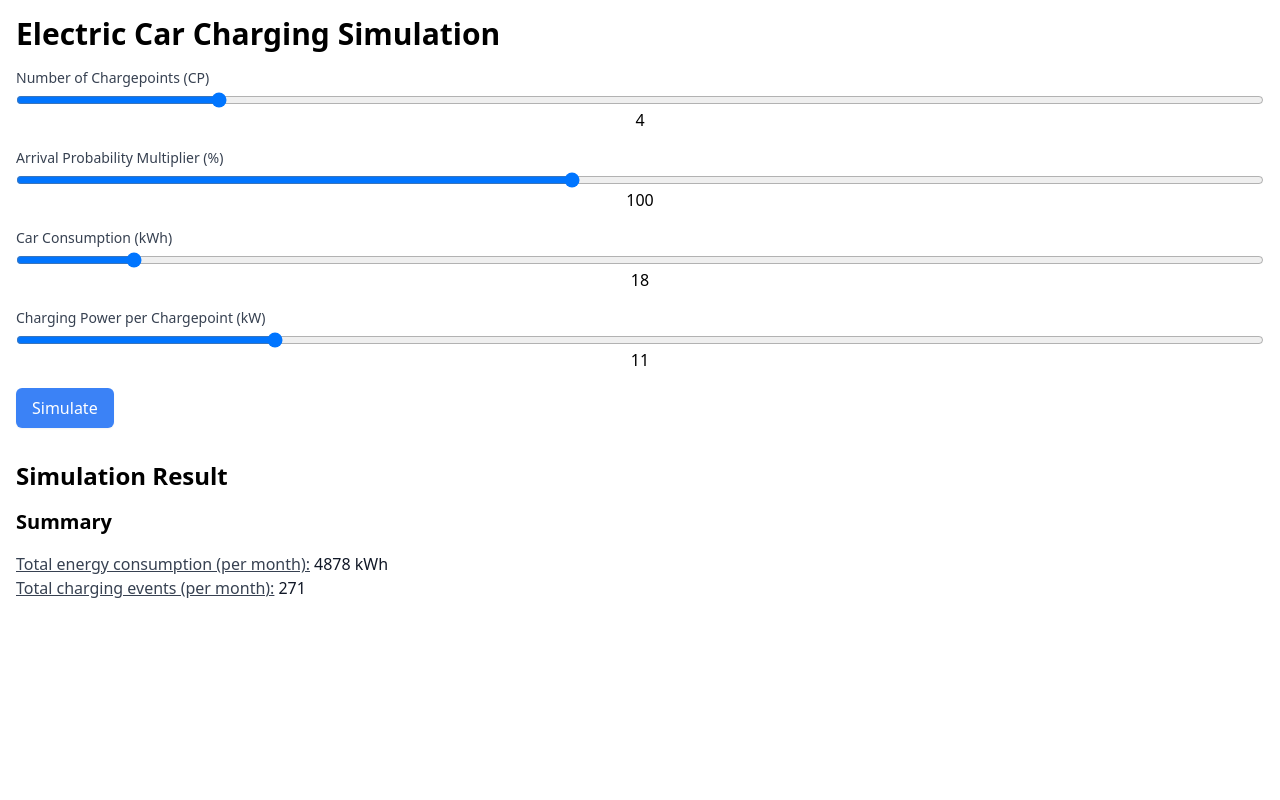
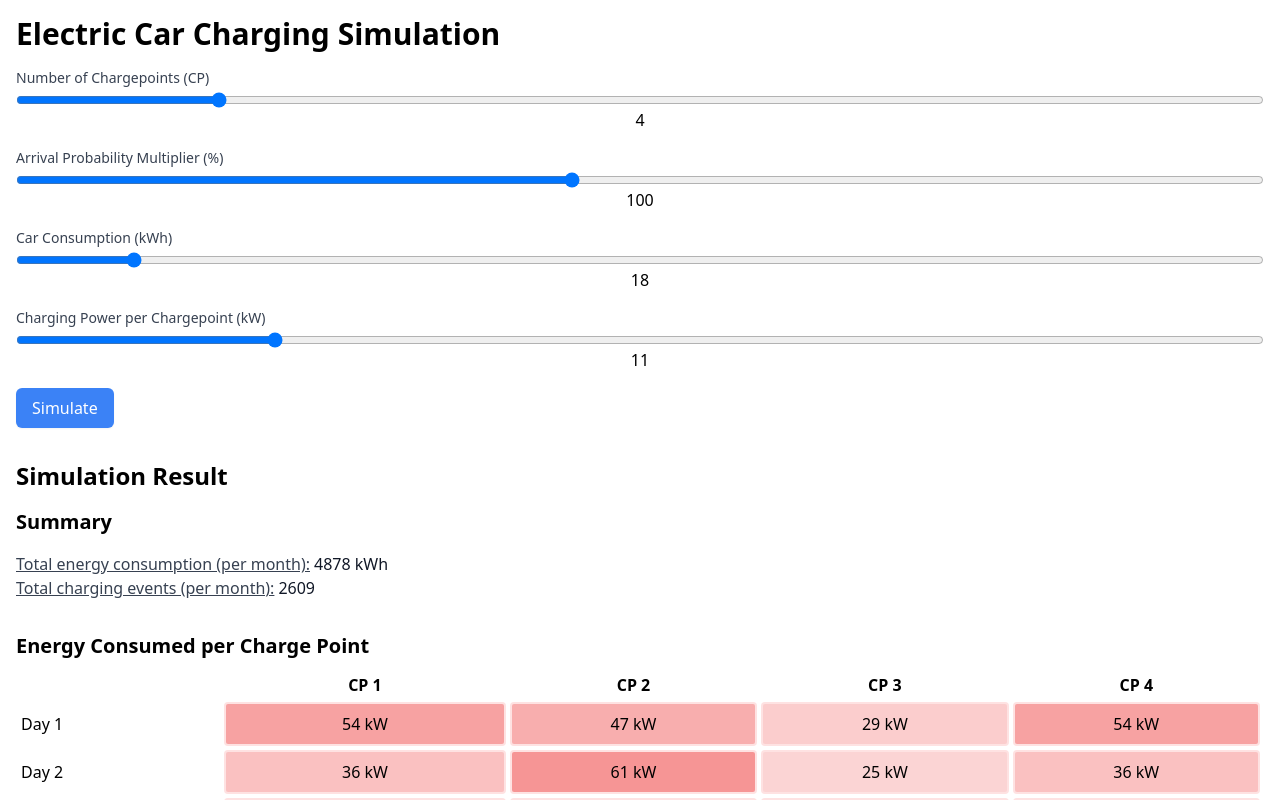
Before and after one commit to shtabnoy/reonic-frontend-task, a React (Vite) app: page / in a window 1280 px wide. Both pictures are taken after a click on the button "Simulate". Shown: the top 800 px of the page. Built offline with nearby package versions, Linux system fonts and the light colour scheme.

Commit message:
feat: add Heatmap and show energy consumed per CP per day

```diff
--- a/src/App.tsx
+++ b/src/App.tsx
@@ -4,6 +4,8 @@ import { SimulationForm, SimulationResult } from './components';
 function App() {
   const [totalEnergyCharged, setTotalEnergyCharged] = useState<number>(0);
   const [totalChargingEvents, setTotalChargingEvents] = useState<number>(0);
+  const [energyConsumedPerPointPerHour, setEnergyConsumedPerPointPerHour] =
+    useState<number[][][]>([]);
 
   return (
     <div className="container mx-auto p-4">
@@ -13,10 +15,12 @@ function App() {
       <SimulationForm
         setTotalEnergyCharged={setTotalEnergyCharged}
         setTotalChargingEvents={setTotalChargingEvents}
+        setEnergyConsumedPerPointPerHour={setEnergyConsumedPerPointPerHour}
       />
       <SimulationResult
         totalEnergyCharged={totalEnergyCharged}
         totalChargingEvents={totalChargingEvents}
+        energyConsumedPerPointPerHour={energyConsumedPerPointPerHour}
       />
     </div>
   );
--- a/src/components/SimulationForm/SimulationForm.tsx
+++ b/src/components/SimulationForm/SimulationForm.tsx
@@ -6,11 +6,13 @@ import { DAYS_PER_MONTH } from '../../utils/common';
 interface SimulationFormProps {
   setTotalEnergyCharged: (value: number) => void;
   setTotalChargingEvents: (value: number) => void;
+  setEnergyConsumedPerPointPerHour: (value: number[][][]) => void;
 }
 
 export default function SimulationForm({
   setTotalEnergyCharged,
   setTotalChargingEvents,
+  setEnergyConsumedPerPointPerHour,
 }: SimulationFormProps) {
   const [numChargePoints, setNumChargePoints] = useState(4);
   const [multiplier, setMultiplier] = useState(100);
@@ -40,6 +42,7 @@ export default function SimulationForm({
     // Update state
     setTotalEnergyCharged(totalEnergy);
     setTotalChargingEvents(eventsPerMonth);
+    setEnergyConsumedPerPointPerHour(energyConsumedPerPointPerHour);
   }
 
   return (
--- /dev/null
+++ b/src/components/SimulationResult/HeatMapGrid.tsx
@@ -0,0 +1,63 @@
+import { getHeatMapColor } from '../../utils';
+import { DAYS_PER_MONTH } from '../../utils/common';
+
+interface HeatMapGridProps {
+  heatMapData: number[][];
+  numChargingPoints: number;
+}
+
+export default function HeatMapGrid({
+  numChargingPoints,
+  heatMapData,
+}: HeatMapGridProps) {
+  const xLabels = Array.from(
+    { length: numChargingPoints },
+    (_, i) => `CP ${i + 1}`
+  );
+  const yLabels: string[] = Array.from(
+    { length: DAYS_PER_MONTH },
+    (_, i) => `Day ${i + 1}`
+  );
+
+  const maxValue = Math.max(...heatMapData.flat());
+
+  return (
+    <>
+      <h3 className="text-xl font-bold mt-8 mb-2">
+        Energy Consumed per Charge Point
+      </h3>
+      <div className="text-xs sm:text-base overflow-auto">
+        <table className="border-spacing-1 border-separate w-full">
+          <thead>
+            <tr>
+              <th></th>
+              {xLabels.map((label, x) => (
+                <th key={x}>{label}</th>
+              ))}
+            </tr>
+          </thead>
+          <tbody>
+            {heatMapData.map((row, index) => (
+              <tr key={index}>
+                <td className="max-w-20 min-w-12 text-left">
+                  {yLabels[index]}
+                </td>
+                {row.map((value, x) => (
+                  <td
+                    key={x}
+                    className="border-red-100 border-2 p-2 min-w-16 rounded text-center"
+                    style={{
+                      backgroundColor: getHeatMapColor(value, maxValue),
+                    }}
+                  >
+                    {`${value} kW`}
+                  </td>
+                ))}
+              </tr>
+            ))}
+          </tbody>
+        </table>
+      </div>
+    </>
+  );
+}
--- a/src/components/SimulationResult/SimulationResult.tsx
+++ b/src/components/SimulationResult/SimulationResult.tsx
@@ -1,14 +1,24 @@
+import { getHeatMapData } from '../../utils/heatmap';
+import HeatMapGrid from './HeatMapGrid';
 import Summary from './Summary';
 
 interface SimulationResultProps {
   totalEnergyCharged: number;
   totalChargingEvents: number;
+  energyConsumedPerPointPerHour: number[][][];
 }
 
 export default function SimulationResult({
   totalEnergyCharged,
   totalChargingEvents,
+  energyConsumedPerPointPerHour,
 }: SimulationResultProps) {
+  if (totalEnergyCharged === 0) {
+    return null;
+  }
+
+  const heatMapData = getHeatMapData({ energyConsumedPerPointPerHour });
+
   return (
     <div className="mt-8">
       <h2 className="text-2xl font-bold mb-4">Simulation Result</h2>
@@ -16,6 +26,10 @@ export default function SimulationResult({
         totalEnergyCharged={totalEnergyCharged}
         totalChargingEvents={totalChargingEvents}
       />
+      <HeatMapGrid
+        heatMapData={heatMapData}
+        numChargingPoints={energyConsumedPerPointPerHour[0]?.[0].length}
+      />
     </div>
   );
 }
--- /dev/null
+++ b/src/utils/heatmap.ts
@@ -0,0 +1,39 @@
+// heat map with gradient color from white to red-500
+export const START_COLOR_RGB = [255, 255, 255];
+export const END_COLOR_RGB = [239, 68, 68];
+
+export function getHeatMapColor(value: number, max: number): string {
+  const ratio = value / max;
+  const r = Math.round(
+    START_COLOR_RGB[0] - (START_COLOR_RGB[0] - END_COLOR_RGB[0]) * ratio
+  );
+  const g = Math.round(
+    START_COLOR_RGB[1] - (START_COLOR_RGB[1] - END_COLOR_RGB[1]) * ratio
+  );
+  const b = Math.round(
+    START_COLOR_RGB[2] - (START_COLOR_RGB[2] - END_COLOR_RGB[2]) * ratio
+  );
+
+  return `rgb(${r}, ${g}, ${b})`;
+}
+
+const aggregateDailyData = (data: number[][][] = []) => {
+  return data.map((day) =>
+    day.reduce((acc, hour) => {
+      hour.forEach((val, cpIdx) => {
+        acc[cpIdx] = (acc[cpIdx] || 0) + val;
+      });
+      return acc;
+    }, [])
+  );
+};
+
+interface HeatmapDataProps {
+  energyConsumedPerPointPerHour: number[][][];
+}
+
+export function getHeatMapData({
+  energyConsumedPerPointPerHour = [],
+}: HeatmapDataProps): number[][] {
+  return aggregateDailyData(energyConsumedPerPointPerHour);
+}
--- a/src/utils/index.ts
+++ b/src/utils/index.ts
@@ -1,3 +1,4 @@
 import simulateCharging from './simulateCharging';
+import { getHeatMapColor } from './heatmap';
 
-export { simulateCharging };
+export { simulateCharging, getHeatMapColor };
--- a/src/utils/simulateCharging.ts
+++ b/src/utils/simulateCharging.ts
@@ -54,20 +54,16 @@ export default function simulateCharging({
           const charge = Math.min(chargingPower, remainingCharge[cpIdx]);
           energyConsumedPerPointPerHour[dayIdx][hourIdx][cpIdx] = charge;
           remainingCharge[cpIdx] -= charge;
-
-          if (remainingCharge[cpIdx] === 0) {
-            completedChargingEvents[dayIdx]++;
-          }
         } else if (chargingEvents[dayIdx][hourIdx][cpIdx]) {
           // The car has arrived. We need to charge it from zero to full (carConsumption)
           remainingCharge[cpIdx] = carConsumption;
           const charge = Math.min(chargingPower, remainingCharge[cpIdx]);
           energyConsumedPerPointPerHour[dayIdx][hourIdx][cpIdx] = charge;
           remainingCharge[cpIdx] -= charge;
+        }
 
-          if (remainingCharge[cpIdx] === 0) {
-            completedChargingEvents[dayIdx]++;
-          }
+        if (remainingCharge[cpIdx] === 0) {
+          completedChargingEvents[dayIdx]++;
         }
       });
     });
```
